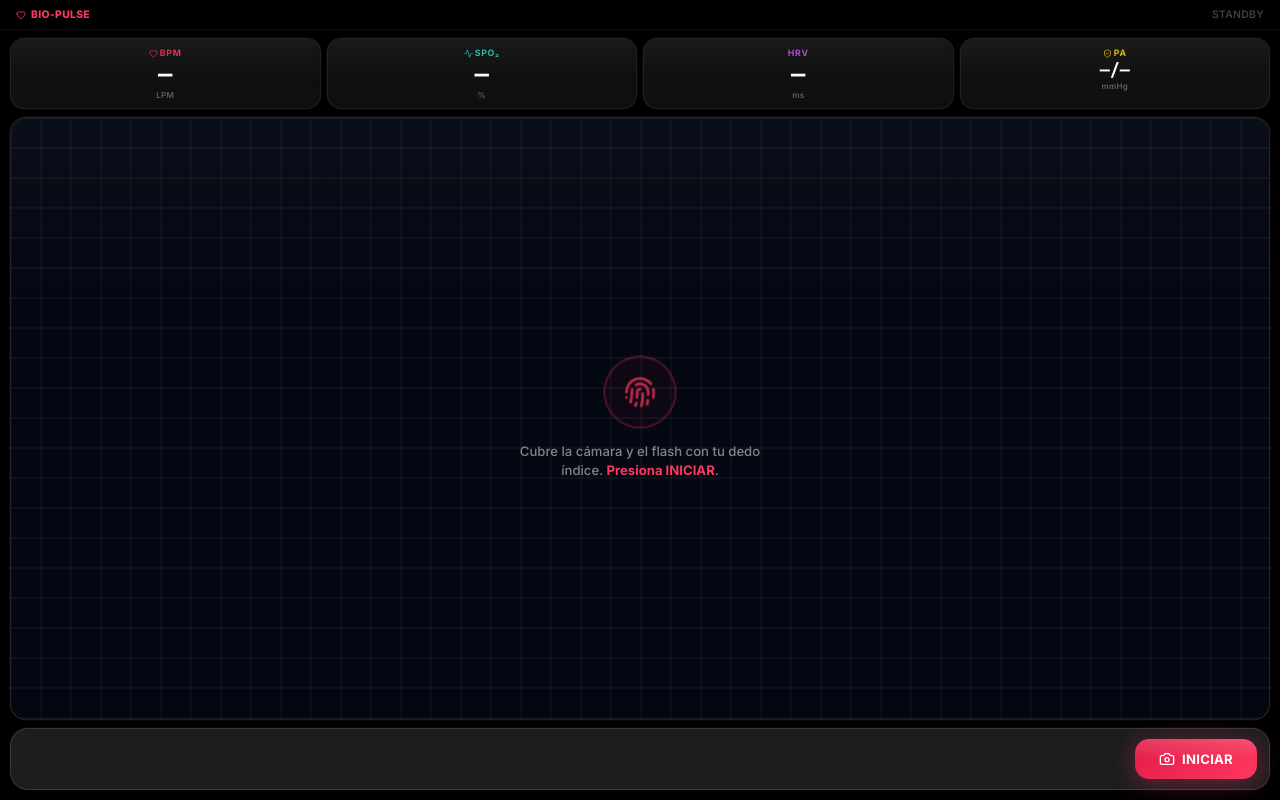
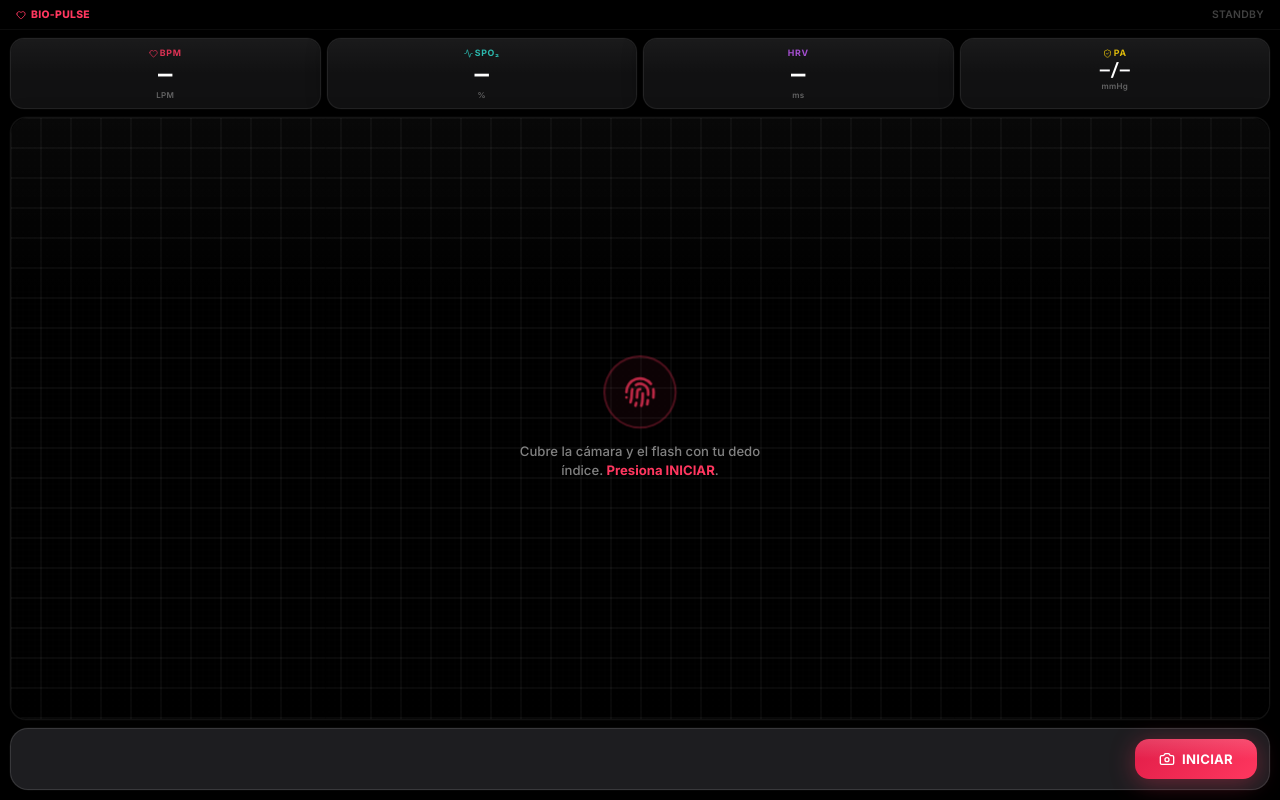
Before and after one commit to charly7978/bio-pulse-tracker, a React (Vite) app: page / in a window 1280 px wide. Built offline with nearby package versions, Linux system fonts and the light colour scheme; what @capacitor/core would draw is missing.

Commit message:
fix(ui): Cámara visible DENTRO del monitor - canvas alpha:true, clearRect transparente, waveform container glass removido

```diff
--- a/src/components/CardiacTelemetryMonitor.tsx
+++ b/src/components/CardiacTelemetryMonitor.tsx
@@ -32,7 +32,7 @@ export function CardiacTelemetryMonitor() {
     const canvas = canvasRef.current;
     if (!canvas) return;
 
-    const ctx = canvas.getContext('2d', { alpha: false });
+    const ctx = canvas.getContext('2d', { alpha: true });
     if (!ctx) return;
 
     const dpr = window.devicePixelRatio || 1;
--- a/src/index.css
+++ b/src/index.css
@@ -206,11 +206,10 @@ html, body, #root {
   overflow: hidden;
   margin: 0 10px;
   border-radius: 16px;
-  background: var(--spatial-glass);
-  backdrop-filter: blur(40px) saturate(1.6);
-  -webkit-backdrop-filter: blur(40px) saturate(1.6);
+  /* Transparent — camera preview shows through */
+  background: rgba(0, 0, 0, 0.18);
   border: 0.5px solid var(--spatial-border);
-  box-shadow: var(--spatial-shadow-elevated);
+  box-shadow: var(--spatial-shadow);
 }
 
 .waveform-container::before {
--- a/src/modules/visualization/TelemetryCanvasEngine.ts
+++ b/src/modules/visualization/TelemetryCanvasEngine.ts
@@ -107,9 +107,8 @@ export class TelemetryCanvasEngine {
     ctx.save();
     ctx.scale(dpr, dpr);
 
-    // 1. Limpieza con fondo profundo de telemetría médica
-    ctx.fillStyle = '#030712';
-    ctx.fillRect(0, 0, width, height);
+    // 1. Limpieza — fondo transparente para dejar ver la cámara por debajo
+    ctx.clearRect(0, 0, width, height);
 
     // 2. Cuadrícula médica milimétrica
     if (showGrid) {
@@ -271,7 +270,7 @@ export class TelemetryCanvasEngine {
 
     ctx.save();
     // Fondo de panel de atractor
-    ctx.fillStyle = 'rgba(15, 23, 42, 0.85)';
+    ctx.fillStyle = 'rgba(0, 0, 0, 0.45)';
     ctx.strokeStyle = 'rgba(255, 255, 255, 0.12)';
     ctx.lineWidth = 1;
     ctx.beginPath();
```
